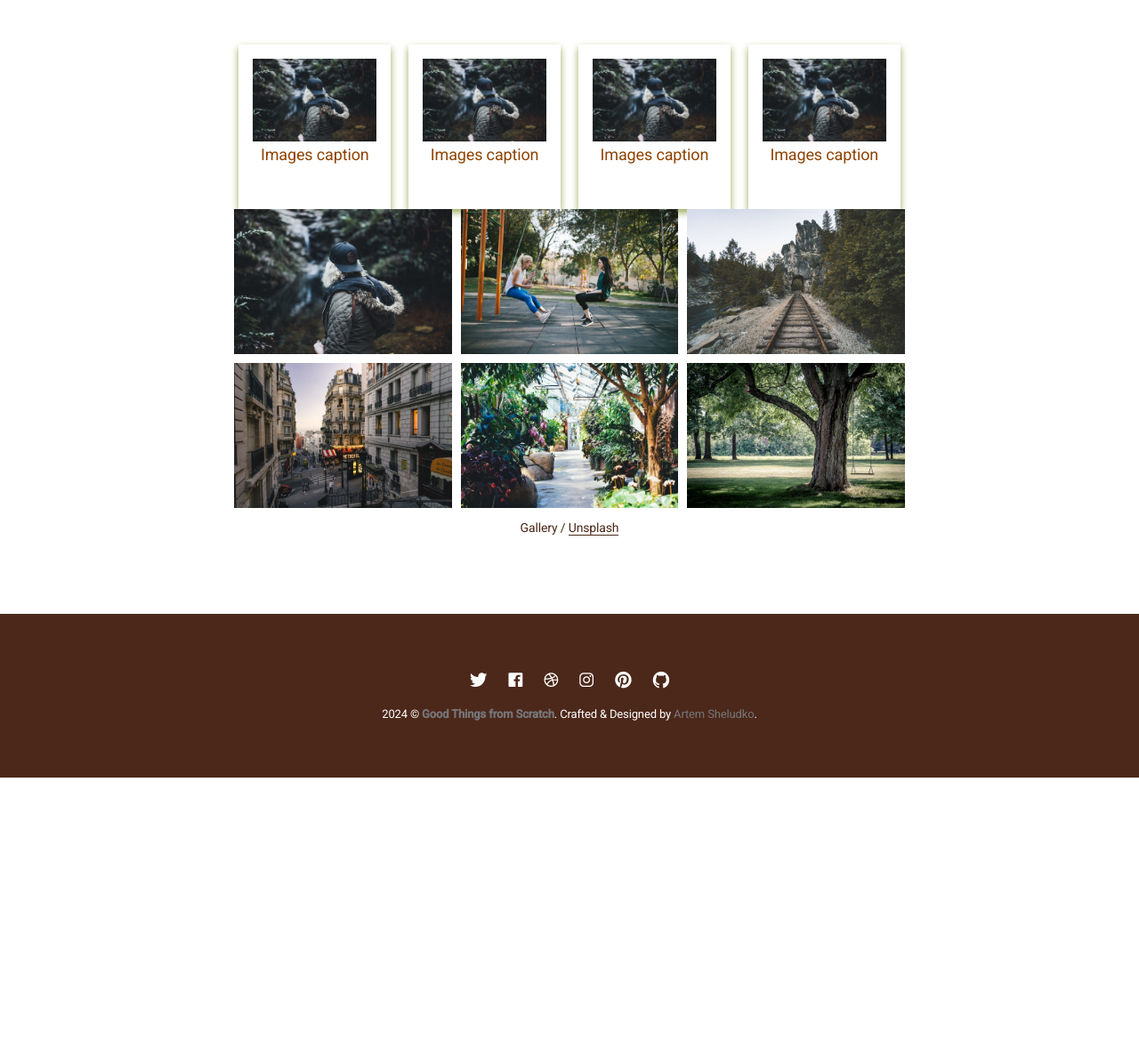
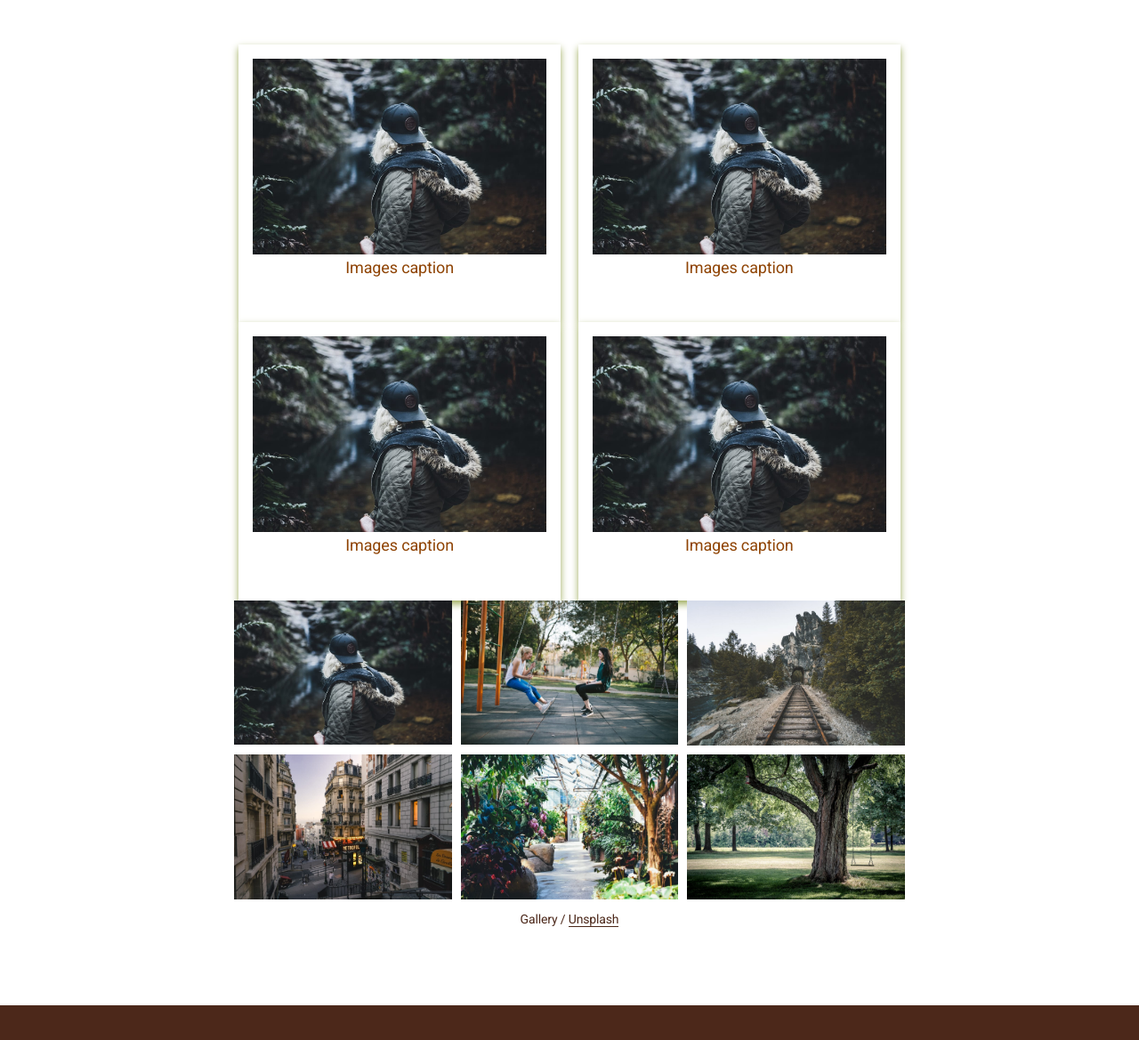
Before and after one commit to avarndell/GoodThingsFromScratch, a Jekyll site: the page built from _pages/inspiration.md, in a window 1280 px wide and 1400 px high, scrolled down 449 px. Shown: the part 212-1381 px from the top of the window at 89% size. Built offline with Jekyll 4.4.1, drawn with Linux system fonts in a browser that asks for light colours; nearby versions of some CDN libraries; before the commit the page ends 1535 px from its top, so only the background shows below that.

Commit message:
scss updated

```diff
--- a/_sass/2-base/_base.scss
+++ b/_sass/2-base/_base.scss
@@ -310,7 +310,7 @@ table td {
 /* Responsive columns - one column layout (vertical) on small screens */
 .card-column {
 	float: left;
-	width: 25%;
+	width: 50%;
 	padding: 0 10px;
 }
 .card-row {
```
